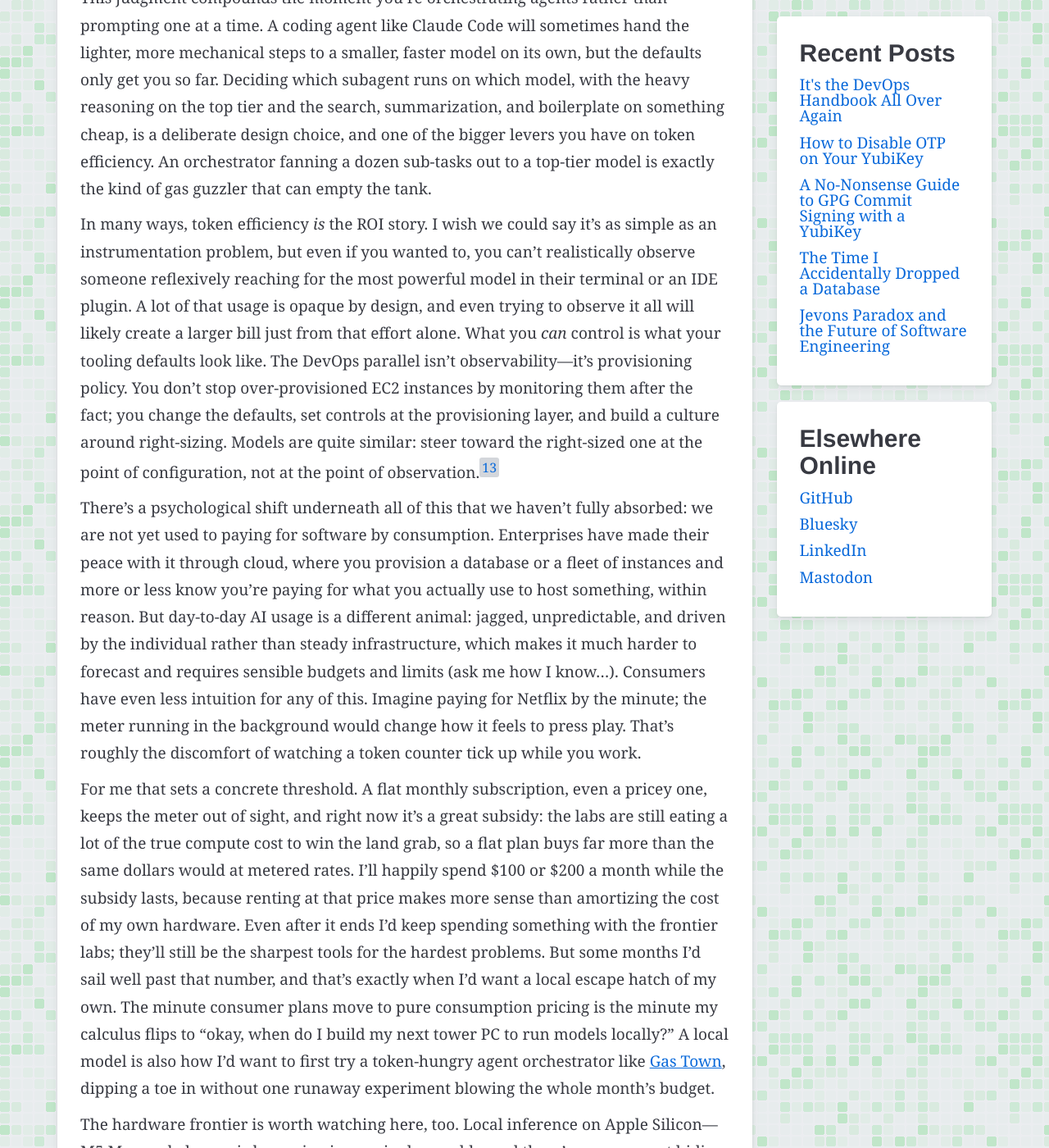
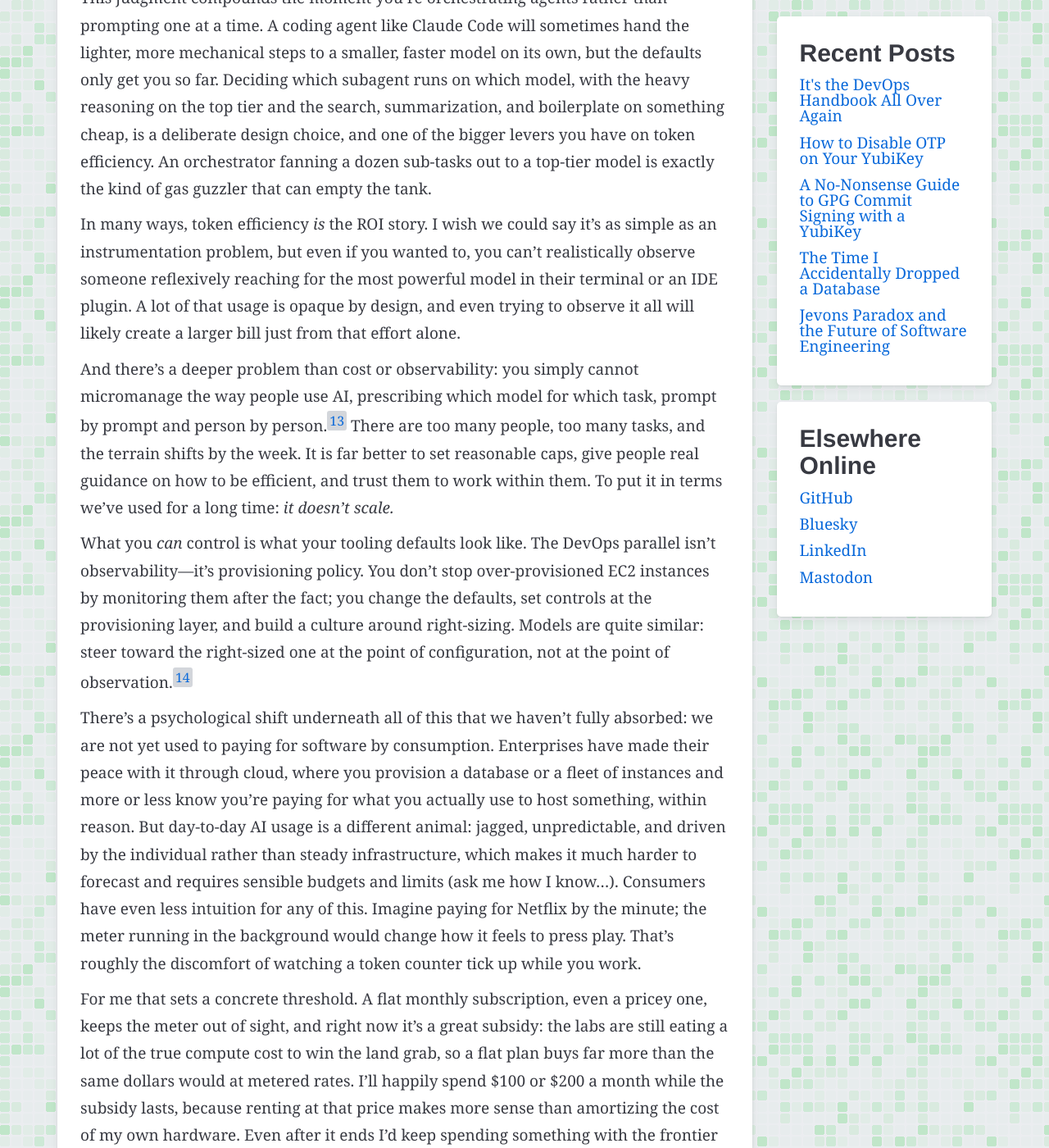
Before and after one commit to ryanspletzer/ryanspletzer.github.io, a Jekyll site: the page built from _posts/2026-06-24-its-the-devops-handbook-all-over-again.md, in a window 1280 px wide and 1400 px high, scrolled down 5110 px. Shown: the whole window at 82% size. Built offline with Jekyll 4.4.1, drawn with Linux system fonts in a browser that asks for light colours; some of the changed text lies outside the part shown.

Commit message:
Center the micromanagement-doesn't-scale point; add Goodhart footnote
Lead the paragraph with the futility of micromanaging individual AI use
("it doesn't scale") and move the measurement-distorts-behavior angle
into a new Goodhart's Law footnote.

Co-Authored-By: Claude Opus 4.8 <noreply@anthropic.com>

```diff
--- a/_posts/2026-06-24-its-the-devops-handbook-all-over-again.md
+++ b/_posts/2026-06-24-its-the-devops-handbook-all-over-again.md
@@ -236,6 +236,17 @@ you can't realistically observe someone
 reflexively reaching for the most powerful model in their terminal or an IDE plugin.
 A lot of that usage is opaque by design,
 and even trying to observe it all will likely create a larger bill just from that effort alone.
+
+And there's a deeper problem than cost or observability:
+you simply cannot micromanage the way people use AI,
+prescribing which model for which task, prompt by prompt and person by person.[^goodhart]
+There are too many people, too many tasks,
+and the terrain shifts by the week.
+It is far better to set reasonable caps,
+give people real guidance on how to be efficient,
+and trust them to work within them.
+To put it in terms we've used for a long time: *it doesn't scale.*
+
 What you *can* control is what your tooling defaults look like.
 The DevOps parallel isn't observability—it's provisioning policy.
 You don't stop over-provisioned EC2 instances by monitoring them after the fact;
@@ -542,6 +553,16 @@ It is so, so not.
     The newest, most capable model isn't always the one you can actually get,
     and it will be interesting to see how this plays out in the future in the U.S. with further model releases.
 
+[^goodhart]:
+    Heavy-handed measurement tends to backfire here for a related reason,
+    one often boiled down to [Goodhart's Law](https://en.wikipedia.org/wiki/Goodhart%27s_law):
+    when a measure becomes a target, it stops being a good measure.
+    (That crisp phrasing is actually Marilyn Strathern's restatement of economist Charles Goodhart's original.)
+    Put a number on each person's token use,
+    and you tend to get people managing the number rather than using AI well—gaming
+    it, hoarding budget, or quietly routing around it—not
+    the judicious efficiency you were after.
+
 [^provisioning-analogy]:
     Notably, spinning up an EC2 instance is a relatively infrequent, deliberate act,
     whereas choosing a model happens far more often and far more dynamically,
```
